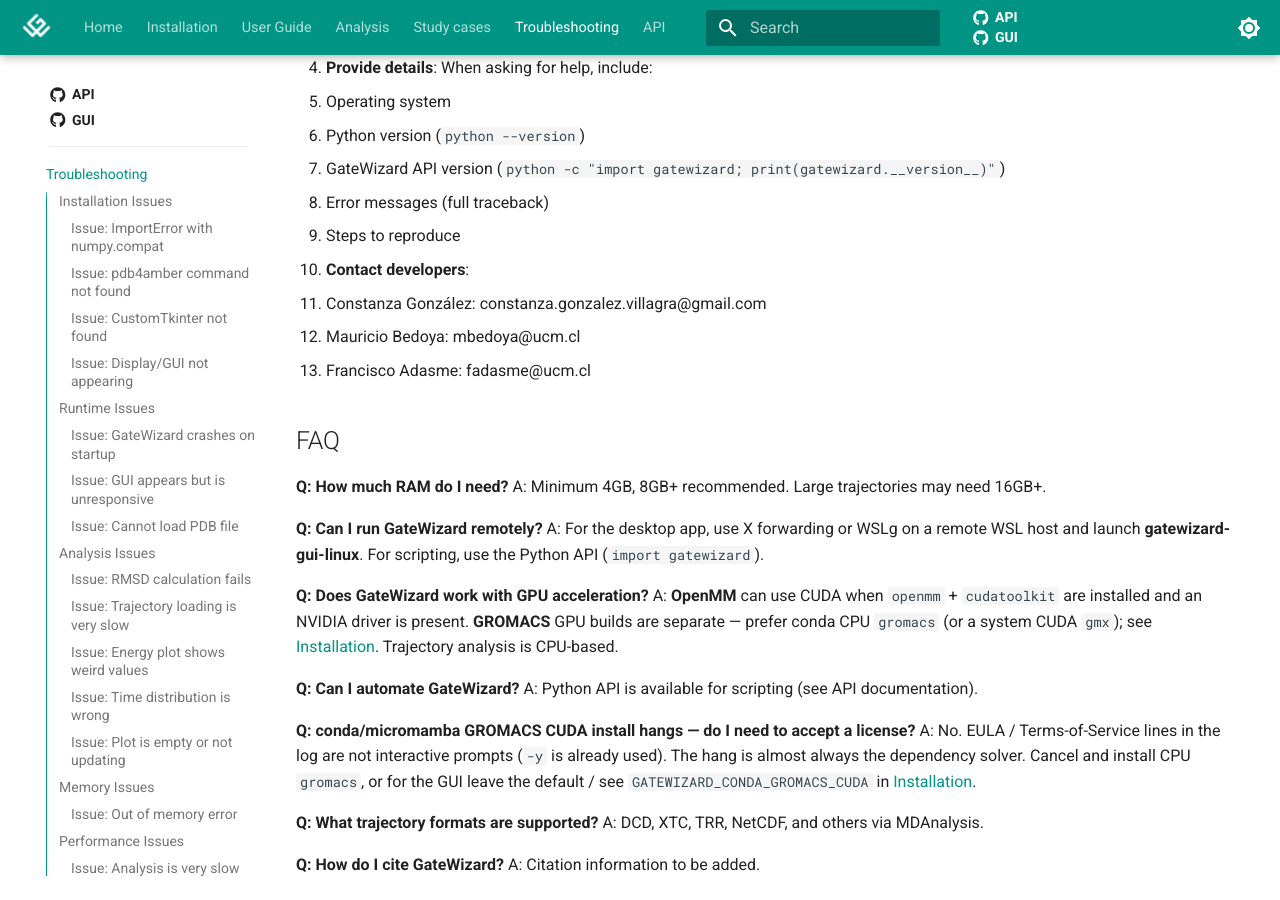
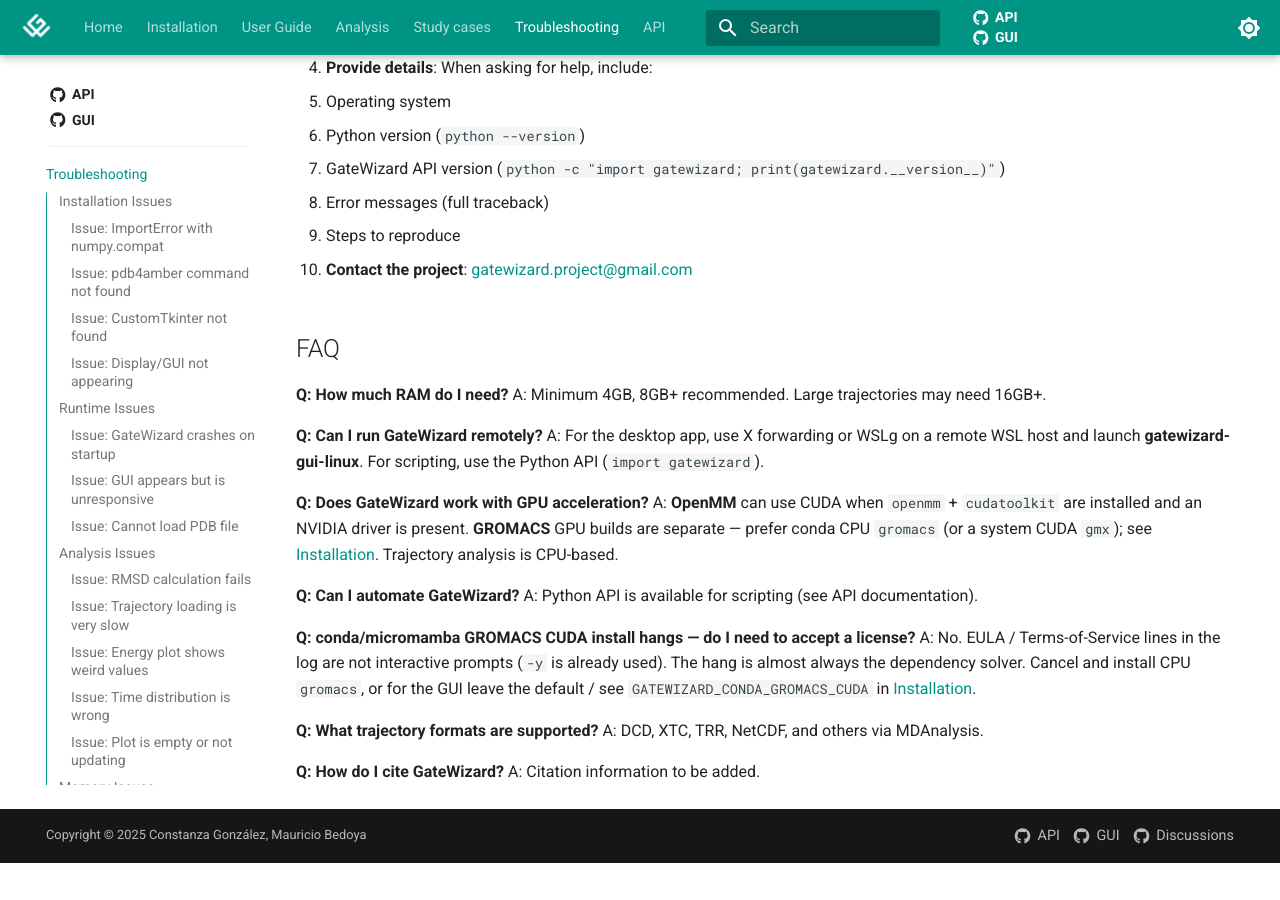
Before and after one commit to maurobedoya/gatewizard, an MkDocs documentation site: the page built from docs/troubleshooting.md, in a window 1280 px wide and 900 px high, scrolled down 8978 px. Built offline with MkDocs 1.6.1 and Material for MkDocs 9.7.7, drawn with Linux system fonts in a browser that asks for light colours; comment, search, counter and statistics services are not loaded; the version menu is left out; after the commit the page ends 9841 px from its top, so only the background shows below that.

Commit message:
docs: publish one security contact for the API
The API security policy and the troubleshooting page both point reports to the project email instead of personal addresses.

```diff
--- a/docs/troubleshooting.md
+++ b/docs/troubleshooting.md
@@ -459,10 +459,7 @@
    - Error messages (full traceback)
    - Steps to reproduce
 
-5. **Contact developers**:
-   - Constanza González: constanza.gonzalez.villagra@gmail.com
-   - Mauricio Bedoya: mbedoya@ucm.cl
-   - Francisco Adasme: fadasme@ucm.cl
+5. **Contact the project**: [gatewizard.project@gmail.com](mailto:gatewizard.project@gmail.com)
 
 ## FAQ
 
```
Also changed, not shown: CHANGELOG.md (+4 -0 lines), SECURITY.md (added, +22 -0 lines).
